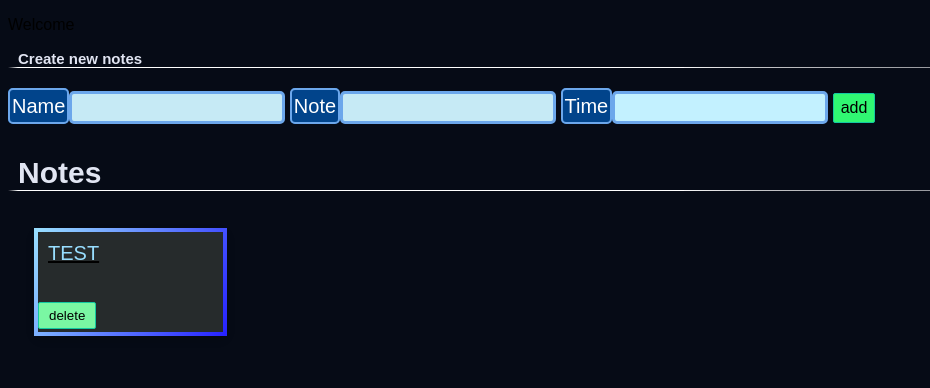
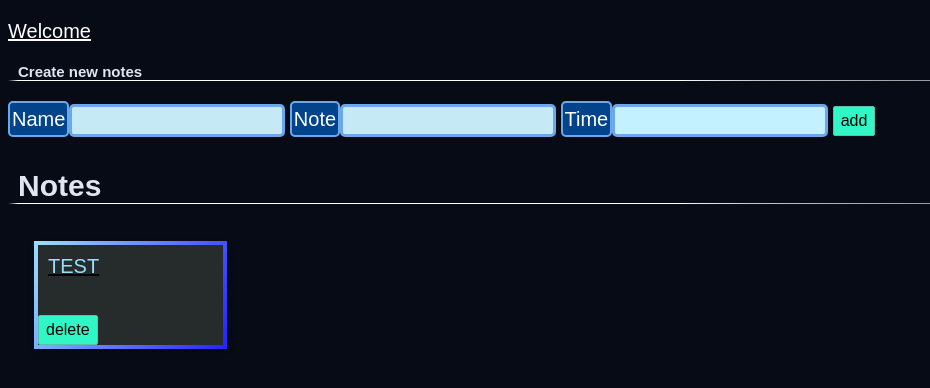
Before and after one commit to HakunamatataAdam/NoteTaker, a Flask app: page / in a window 1280 px wide. Shown: the part 177-565 px from the top of the page, without its empty margins (0-930 px from the left). Run offline with Flask 3, Linux system fonts and the light colour scheme; the visitor is signed in with stand-in values (Sample User, id 1); data comes from the database, SQL or seed files in the repository; both versions use the stored data as it was after the commit.

Commit message:
how did it break

```diff
--- a/static/style.css
+++ b/static/style.css
@@ -153,7 +153,7 @@ input[type=integer]{
 }
 
 .add_button{
-  background-color: #30f772;
+  background-color: #30f7c5;
   border-radius: 2px;
   color: rgb(0, 0, 0);
   padding: 5px 7px;
@@ -161,17 +161,33 @@ input[type=integer]{
   text-decoration: none;
   display: inline-block;
   font-size: 16px;
-  border: 1px solid #13c9a1;
+  border: 1px solid #5bc0aa;
 }
 
 
 .delete {
-background-color: #7af7a3;
-padding: 5px 10px;
-border-radius: 2px ;
-border: 1px solid #13c9a1;
+  background-color: #30f7c5;
+  border-radius: 2px;
+  color: rgb(0, 0, 0);
+  padding: 5px 7px;
+  text-align: center;
+  text-decoration: none;
+  display: inline-block;
+  font-size: 16px;
+  border: 1px solid #5bc0aa;
 }
 
+.edit{
+  background-color: #30f7c5;
+  border-radius: 2px;
+  color: rgb(0, 0, 0);
+  padding: 5px 7px;
+  text-align: center;
+  text-decoration: none;
+  display: inline-block;
+  font-size: 16px;
+  border: 1px solid #5bc0aa;
+}
 
 
 
@@ -184,6 +200,18 @@ border: 1px solid #13c9a1;
   color:#000620
 }
 
+.login_button{
+  background-color: #30f7c5;
+  border-radius: 2px;
+  color: rgb(0, 0, 0);
+  padding: 5px 7px;
+  text-align: center;
+  text-decoration: none;
+  display: inline-block;
+  font-size: 16px;
+  border: 1px solid #5bc0aa;
+}
+
 .loginT{
   background-color: #5dffdc;
 }
@@ -194,6 +222,17 @@ border: 1px solid #13c9a1;
   border-radius: 3px;
   font-size: 15px;
   color:#000620
+}
+.signup_button{
+  background-color: #30f7c5;
+  border-radius: 2px;
+  color: rgb(0, 0, 0);
+  padding: 5px 7px;
+  text-align: center;
+  text-decoration: none;
+  display: inline-block;
+  font-size: 16px;
+  border: 1px solid #5bc0aa;
 }
 .logout{
   background-image: linear-gradient(98deg, rgb(255, 33, 33), #ff000000);
@@ -217,6 +256,13 @@ nav{
   padding: 10px;
   border-bottom-left-radius:5px ;
   border-bottom-right-radius: 5px
+}
+
+p{
+  font-size: 20px;
+  color:#ffffff;
+ text-decoration: underline;
+
 }
 
 .card{
--- a/templates/login.html
+++ b/templates/login.html
@@ -8,6 +8,6 @@
     <input type="text" name="username">
     <label for="password">Password</label>
     <input type="password" name="password">
-    <button type="submit">Login</button>
+    <button type="submit" class="login_button">Login</button>
 </form>
 {% endblock %}
--- a/templates/register.html
+++ b/templates/register.html
@@ -8,6 +8,6 @@
     <input type="text" name="username">
     <label for="password">Password</label>
     <input type="password" name="password">
-    <button type="submit">Signup</button>
+    <button type="submit" class="signup_button">Signup</button>
 </form>
 {% endblock %}
```
Also changed, not shown: notetaker.db.
